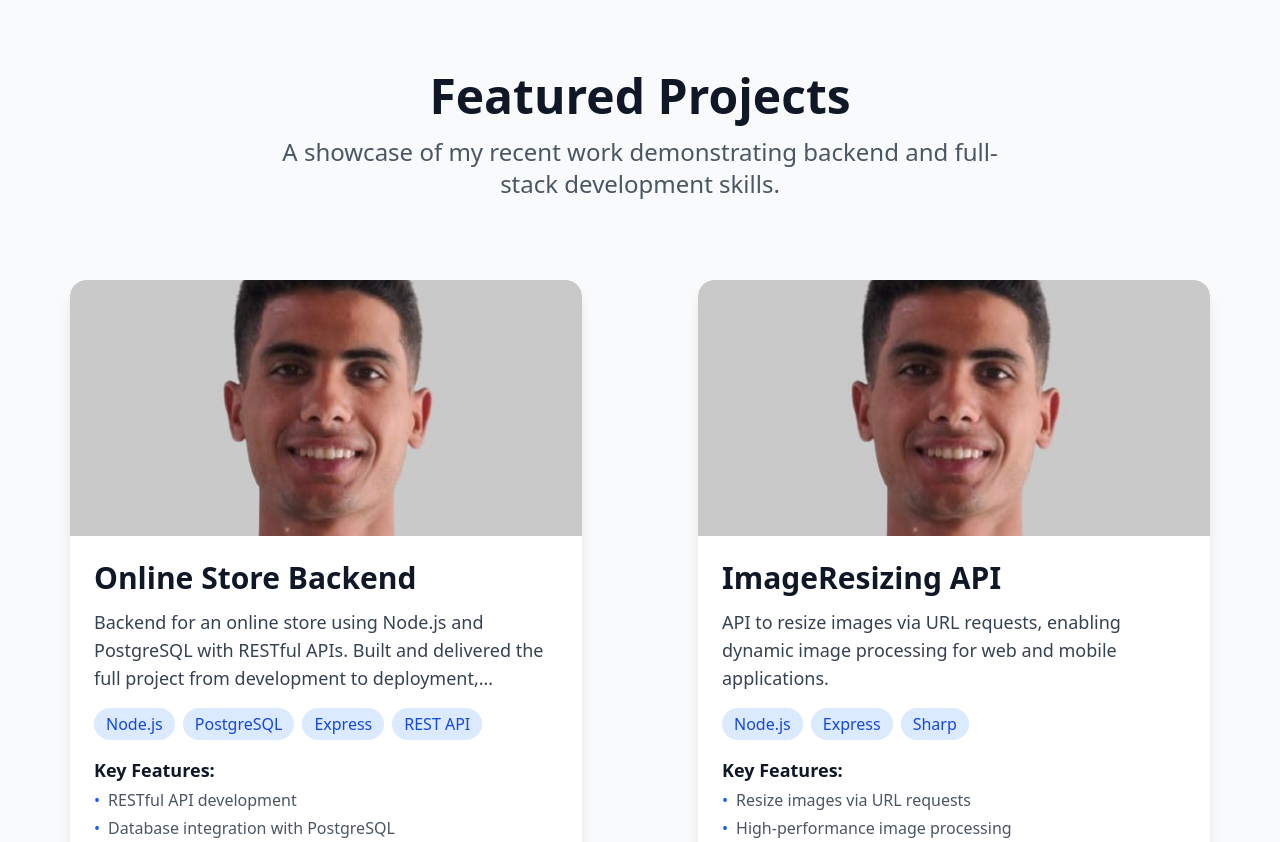
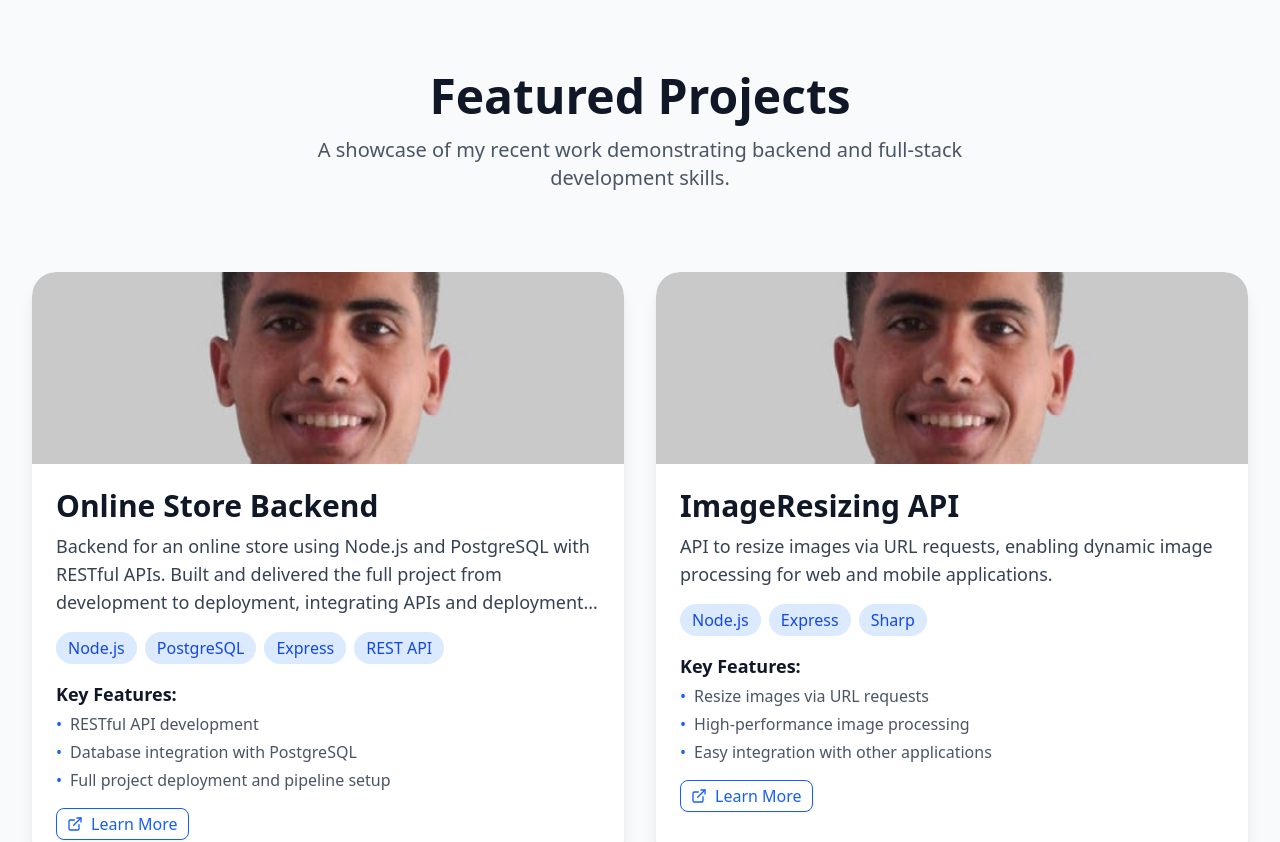
Before and after one commit to hamdywaleed/portfoliome, a React (Vite) app: page / in a window 1280 px wide. Shown: the part 3800-4642 px from the top of the page. Built offline with nearby package versions, Linux system fonts and the light colour scheme.

Commit message:
font project wider

```diff
--- a/src/components/Projects.jsx
+++ b/src/components/Projects.jsx
@@ -55,7 +55,7 @@ const Projects = () => {
   }
 
   const hoverCard = {
-    hover: { scale: 1.03, boxShadow: "0px 15px 30px rgba(0,0,0,0.15)" },
+    hover: { scale: 1.03, boxShadow: "0px 20px 35px rgba(0,0,0,0.15)" },
   }
 
   const techHover = {
@@ -80,15 +80,14 @@ const Projects = () => {
           </motion.h2>
           <motion.p
             variants={fadeUp}
-            className="text-xl sm:text-2xl text-gray-600 max-w-3xl mx-auto"
+            className="text-lg sm:text-xl text-gray-600 max-w-3xl mx-auto"
           >
-            A showcase of my recent work demonstrating backend and full-stack development
-            skills.
+            A showcase of my recent work demonstrating backend and full-stack development skills.
           </motion.p>
         </motion.div>
 
         {/* Projects Grid */}
-        <div className="grid grid-cols-1 md:grid-cols-2 gap-10 mb-16">
+        <div className="grid grid-cols-1 md:grid-cols-2 gap-8 mb-16">
           {projects.map((project) => (
             <motion.div
               key={project.id}
@@ -97,20 +96,20 @@ const Projects = () => {
               whileInView="visible"
               viewport={{ once: true }}
               whileHover={hoverCard.hover}
-              className="bg-white rounded-2xl shadow-lg overflow-hidden transition-shadow duration-300 cursor-pointer max-w-lg mx-auto"
+              className="bg-white rounded-3xl shadow-lg overflow-hidden transition-all duration-300 cursor-pointer w-full max-w-2xl mx-auto"
             >
               {/* Project Image */}
-              <div className="relative w-full h-64">
+              <div className="relative w-full h-48">
                 <img
                   src={project.coverImage}
                   alt={`${project.title} cover`}
-                  className="w-full h-full object-cover rounded-t-2xl transition-transform duration-300 hover:scale-105"
+                  className="w-full h-full object-cover rounded-t-3xl transition-transform duration-300 hover:scale-105"
                 />
               </div>
 
               {/* Project Content */}
               <div className="p-6">
-                <h3 className="text-2xl sm:text-3xl font-semibold text-gray-900 mb-3">
+                <h3 className="text-2xl sm:text-3xl font-semibold text-gray-900 mb-2">
                   {project.title}
                 </h3>
 
@@ -125,7 +124,7 @@ const Projects = () => {
                       key={index}
                       variants={techHover}
                       whileHover="hover"
-                      className="px-3 py-1 bg-blue-100 text-blue-700 text-sm sm:text-base rounded-full transition-colors duration-200"
+                      className="px-3 py-1 bg-blue-100 text-blue-700 text-sm sm:text-base rounded-full transition-all duration-200"
                     >
                       {tech}
                     </motion.span>
@@ -148,7 +147,7 @@ const Projects = () => {
                 </div>
 
                 {/* Action Buttons */}
-                <div className="flex gap-2">
+                <div className="flex gap-3 mt-4">
                   <Button
                     variant="outline"
                     size="sm"
```
